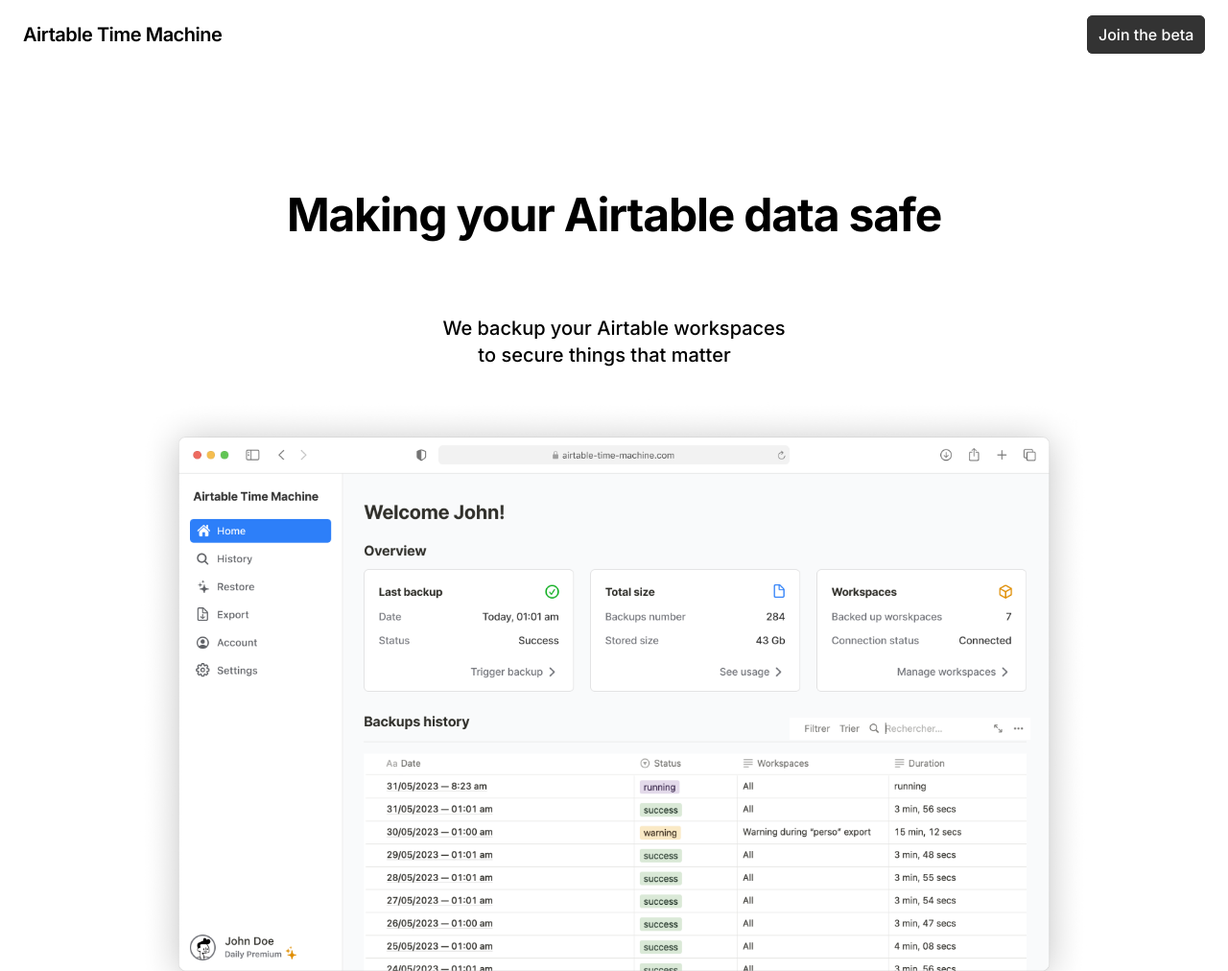
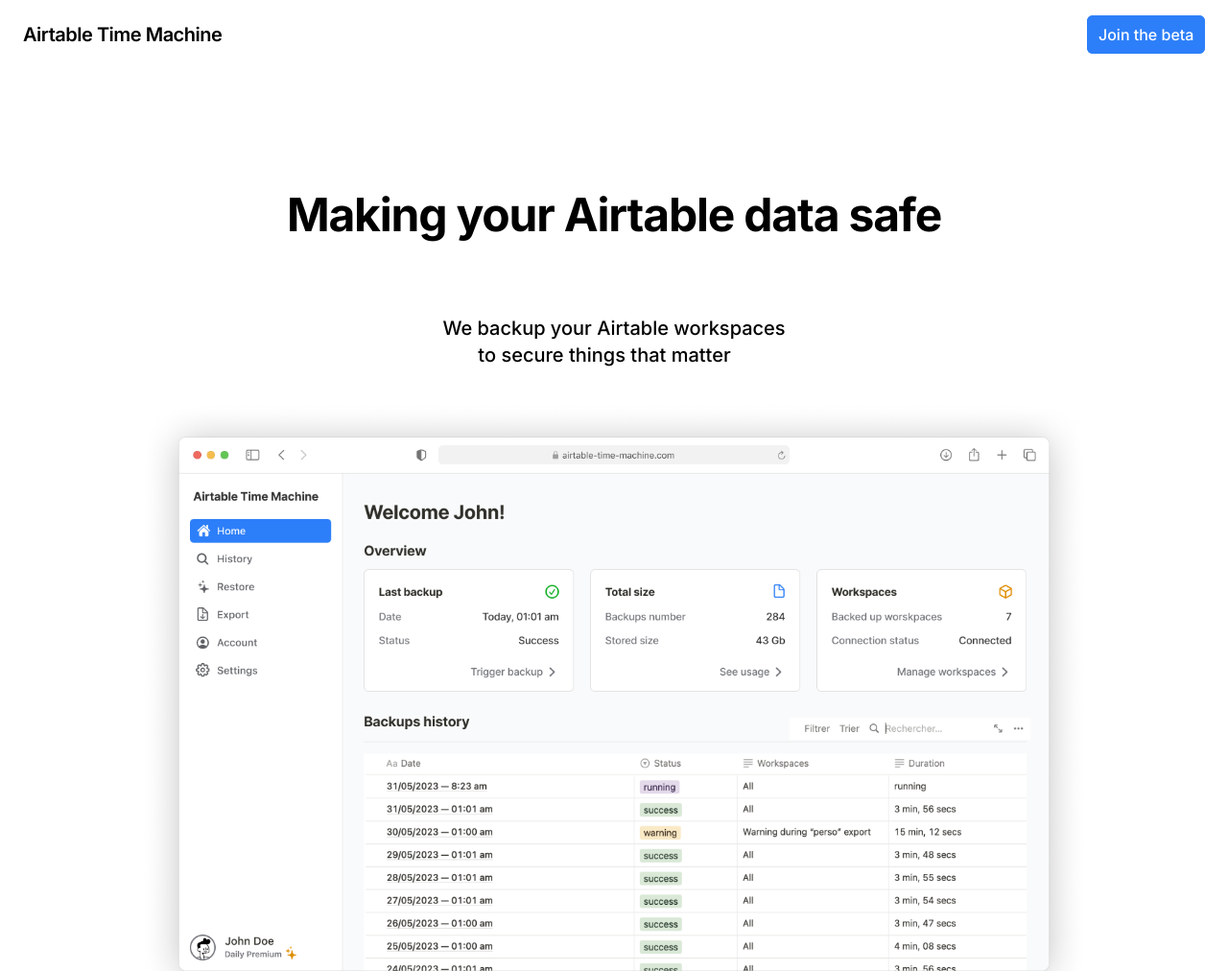
Before and after one commit to gthibaud/airtable-time-machine, a Gatsby site: page / in a window 1280 px wide. Shown: the top 1012 px of the page at 96% size. Built offline with nearby package versions, Linux system fonts and the light colour scheme; Gatsby itself is replaced by a stand-in of ours; some icons are missing.

Commit message:
fix button apparence

```diff
--- a/src/components/Header/index.tsx
+++ b/src/components/Header/index.tsx
@@ -18,7 +18,7 @@
                 <div className="flex justify-end shrink-0">
                     <Button
                         to="/#download"
-                        className="bg-textBody hover:bg-textBody rounded-md"
+                        className="bg-paletteBlue hover:bg-palettePurple rounded-md"
                     >
                         Join the beta
                     </Button>
```
